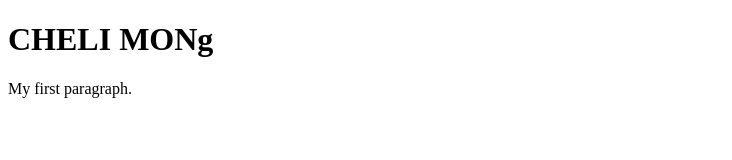
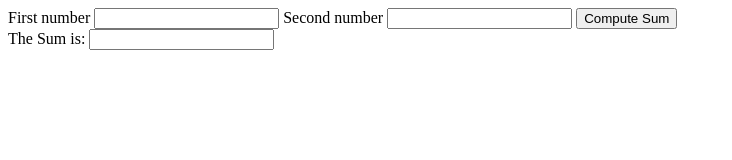
Before and after one commit to jepcarcallas/ITC-1, a plain HTML site: page index.html in a window 1280 px wide. Shown: the whole page, without its empty margins (0-732 px from the left). Drawn offline with Linux system fonts and the light colour scheme.

Commit message:
Update index.html

```diff
--- a/index.html
+++ b/index.html
@@ -1,9 +1,19 @@
 <!DOCTYPE html>
 <html>
+<head>
+  <title>Add 2 Numbers</title>
+</head>
 <body>
 
-<h1>CHELI MONg</h1>
-<p>My first paragraph.</p>
+<label>First number</label>
+<input type="number" id="n1">
+<label>Second number</label>
+<input type="number" id="n2">
+<button>Compute Sum</button>
+<br>
+  <label>The Sum is:</label>
+  <input type="number" id="sum" readonly>
+</input>
 
 </body>
 </html>
```
